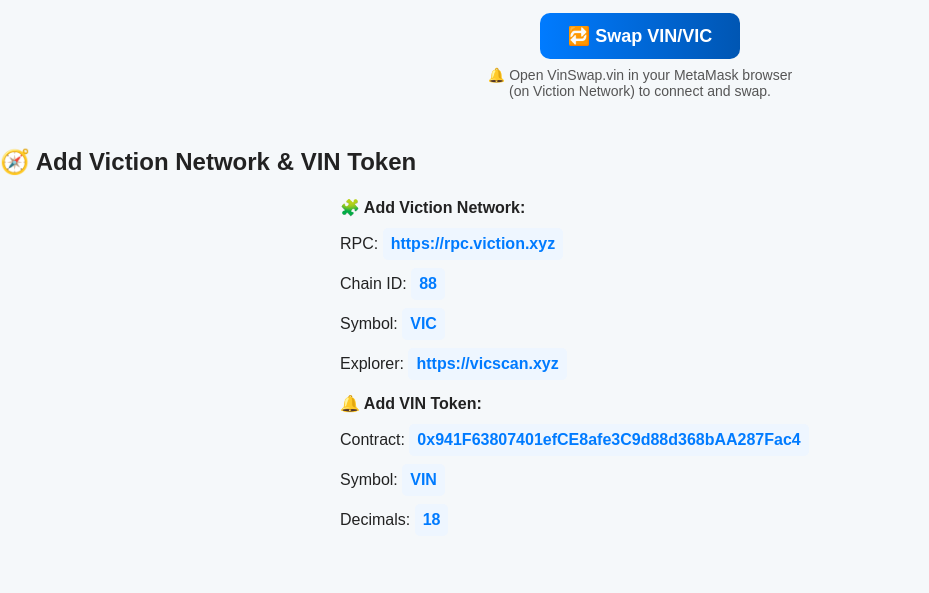
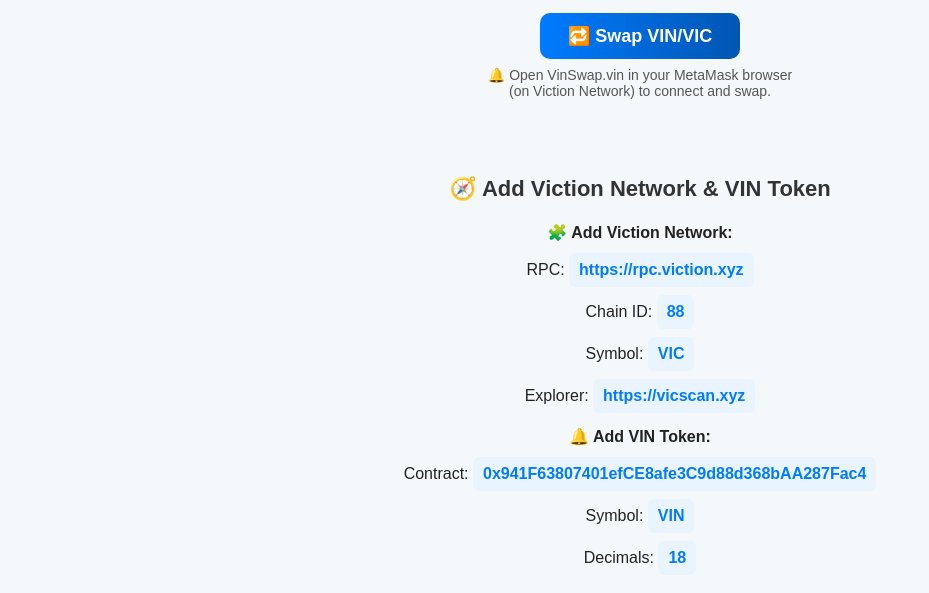
Before and after one commit to vinchainai/vinswap, a plain HTML site: page index.html in a window 1280 px wide. Shown: the part 148-741 px from the top of the page, without its empty margins (0-929 px from the left). Drawn offline with Linux system fonts and the light colour scheme; no server answers.

Commit message:
Update style.css

```diff
--- a/style.css
+++ b/style.css
@@ -199,6 +199,39 @@
   color: #555;
 }
 
+/* ========== ADD VICTON NETWORK SECTION ========== */
+#add-viction {
+  display: block;
+  margin: 30px 0;
+  text-align: center;
+}
+
+#add-viction h2 {
+  font-size: 22px;
+  color: #333;
+}
+
+#add-viction .vin-details {
+  list-style: none;
+  padding: 0;
+  margin: 10px auto;
+  max-width: 600px;
+  font-size: 16px;
+}
+
+#add-viction .copyable {
+  background: #eaf4ff;
+  padding: 5px 10px;
+  border-radius: 6px;
+  cursor: pointer;
+  color: #007bff;
+  font-weight: bold;
+}
+
+#add-viction .copyable:hover {
+  background: #d7eaff;
+}
+
 /* ========== FOOTER ========== */
 .footer {
   background: #007bff;
```
